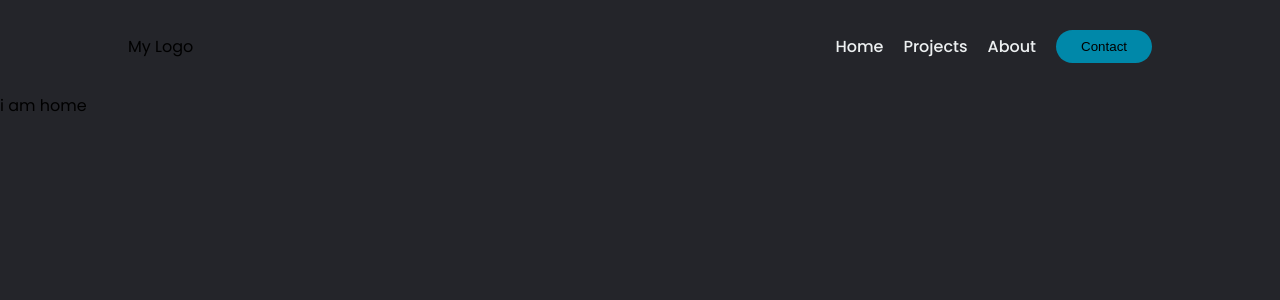
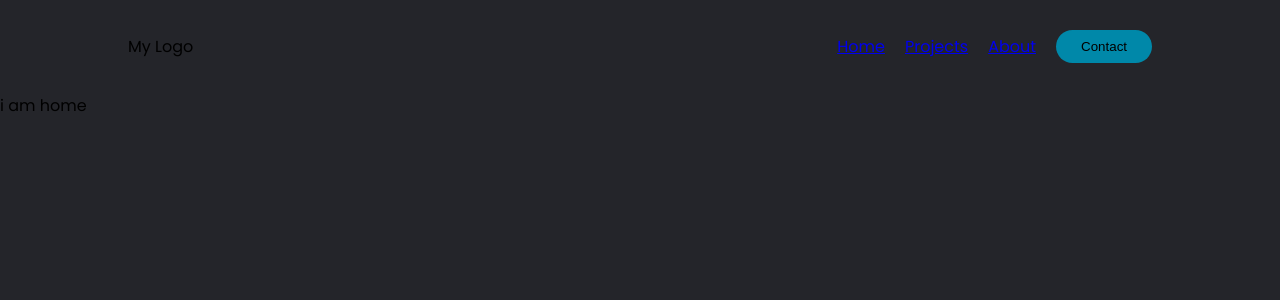
Before and after one commit to sushilthapaIT/Portfolio-ReactJS, a React (Vite) app in the folder portfolio-sushi/: page / in a window 1280 px wide. Shown: the top 300 px of the page. Built offline with nearby package versions, Linux system fonts and the light colour scheme.

Commit message:
-- change in navlink
--trying to add new class to show the active navbar

```diff
--- a/portfolio-sushi/src/components/Navbar.jsx
+++ b/portfolio-sushi/src/components/Navbar.jsx
@@ -7,10 +7,10 @@ const Navbar = () => {
     <MainHeader>
       {/* i will add my portfolio logo here */}
       <p className='logo'>My Logo</p>
-      <NavLinks>
-        <li><NavLink to='/'className="nav-link">Home</NavLink></li>
-        <li><NavLink to='/projects' className="nav-link">Projects</NavLink></li>
-        <li><NavLink to='/about' className="nav-link">About</NavLink></li>
+      <NavLinks className="nav-link">
+        <li><NavLink to='/'>Home</NavLink></li>
+        <li><NavLink to='/projects' >Projects</NavLink></li>
+        <li><NavLink to='/about' >About</NavLink></li>
       </NavLinks>
       <NavLink className='cta' to='/contact'><Button>Contact</Button></NavLink>
     </MainHeader>
```
